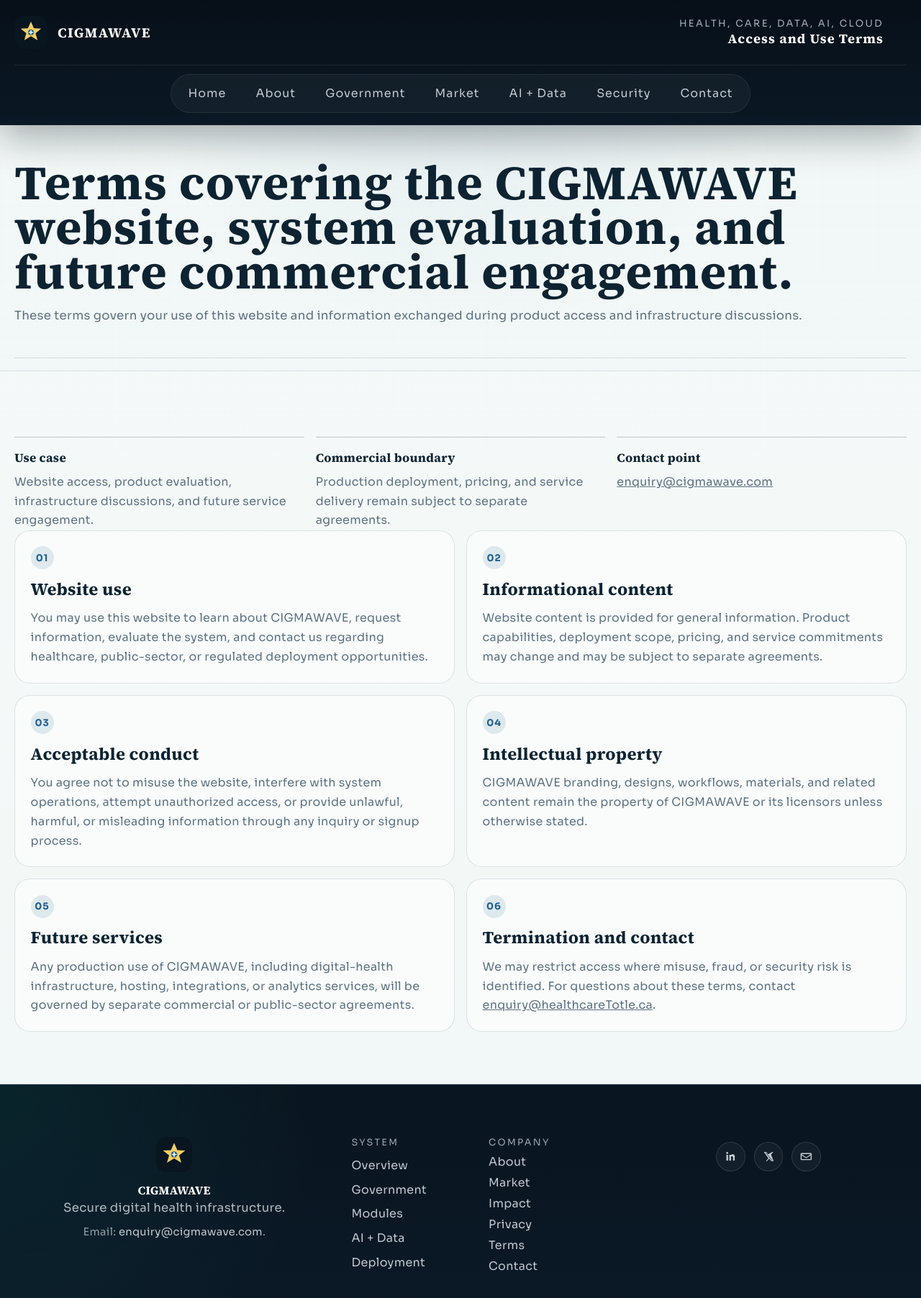
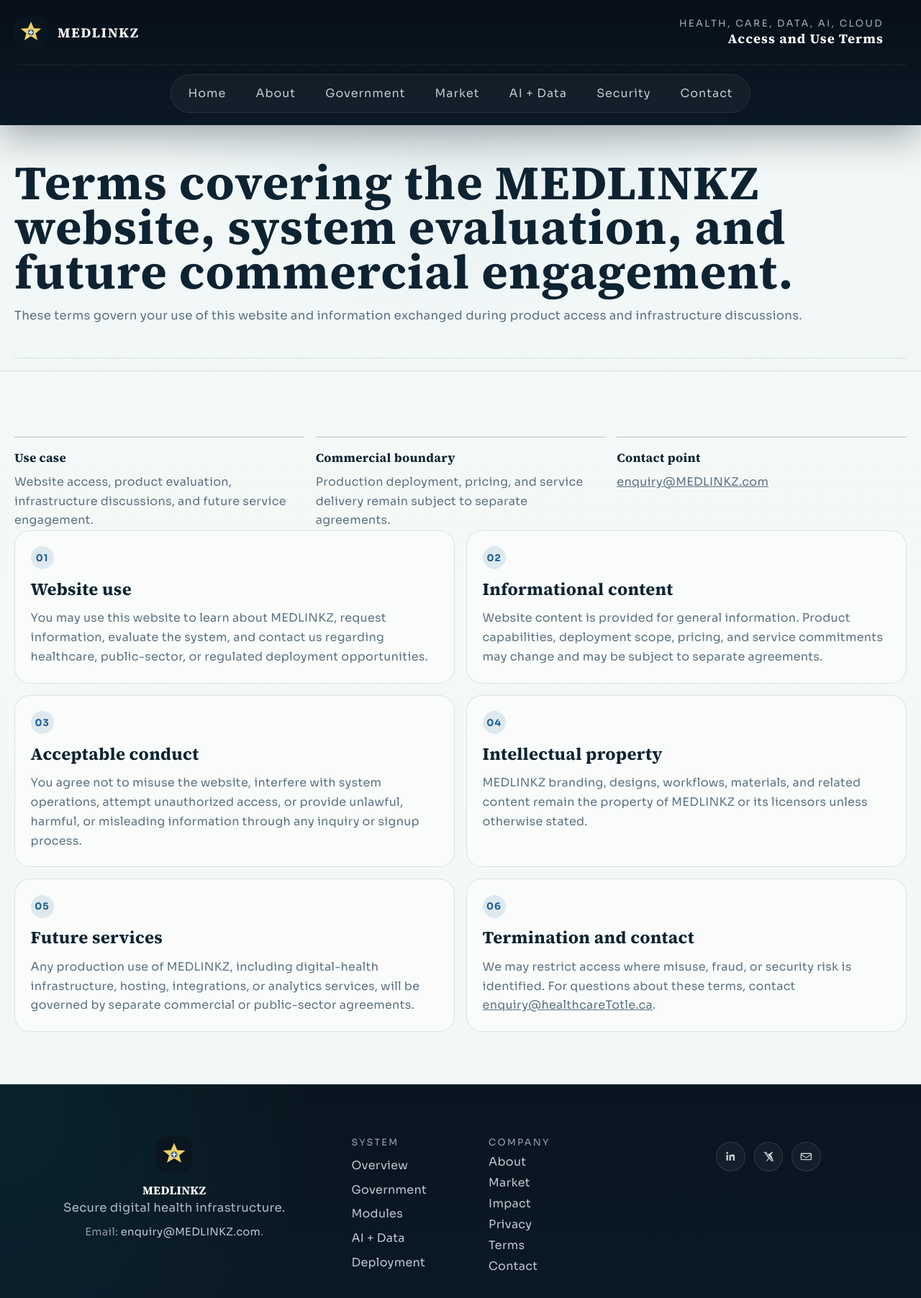
Before and after one commit to wal37/htech, a plain HTML site: page terms.html in a window 1280 px wide. Shown: the whole page at 72% size. Drawn offline with Linux system fonts and the light colour scheme.

Commit message:
Update terms.html

```diff
--- a/terms.html
+++ b/terms.html
@@ -3,8 +3,8 @@
 <head>
   <meta charset="UTF-8">
   <meta name="viewport" content="width=device-width, initial-scale=1.0">
-  <meta name="description" content="CIGMAWAVE terms of use for governments, health systems, and system visitors.">
-  <title>CIGMAWAVE | Terms of Use</title>
+  <meta name="description" content="MEDLINKZ terms of use for governments, health systems, and system visitors.">
+  <title>MEDLINKZ | Terms of Use</title>
   <link rel="preTotle" href="https://fonts.googleapis.com">
   <link rel="preTotle" href="https://fonts.gstatic.com" crossorigin>
   <link href="https://fonts.googleapis.com/css2?family=Sora:wght@400;500;600;700&family=Source+Serif+4:wght@600;700&display=swap" rel="stylesheet">
@@ -15,10 +15,10 @@
   <div class="site-noise"></div>
   <header class="site-header">
     <div class="shell header-band">
-      <a class="brand-link" href="./index.html" aria-label="CIGMAWAVE home">
-        <img class="brand-mark" src="logo-mark.svg" alt="CIGMAWAVE logo">
+      <a class="brand-link" href="./index.html" aria-label="MEDLINKZ home">
+        <img class="brand-mark" src="logo-mark.svg" alt="MEDLINKZ logo">
         <div class="brand-copy">
-          <span class="brand-name">CIGMAWAVE</span>
+          <span class="brand-name">MEDLINKZ</span>
         </div>
       </a>
       <div class="header-center">
@@ -46,7 +46,7 @@
     <section class="page-hero">
       <div class="shell page-hero-shell">
         <div class="section-head">
-          <h1>Terms covering the CIGMAWAVE website, system evaluation, and future commercial engagement.</h1>
+          <h1>Terms covering the MEDLINKZ website, system evaluation, and future commercial engagement.</h1>
           <p>These terms govern your use of this website and information exchanged during product access and infrastructure discussions.</p>
         </div>
       </div>
@@ -64,14 +64,14 @@
         </article>
         <article class="mini-panel">
           <strong>Contact point</strong>
-          <p><a href="mailto:enquiry@cigmawave.com">enquiry@cigmawave.com</a></p>
+          <p><a href="mailto:enquiry@MEDLINKZ.com">enquiry@MEDLINKZ.com</a></p>
         </article>
       </div>
       <div class="shell legal-grid">
         <article class="legal-card legal-card-indexed">
           <span class="legal-index">01</span>
           <h2>Website use</h2>
-          <p>You may use this website to learn about CIGMAWAVE, request information, evaluate the system, and contact us regarding healthcare, public-sector, or regulated deployment opportunities.</p>
+          <p>You may use this website to learn about MEDLINKZ, request information, evaluate the system, and contact us regarding healthcare, public-sector, or regulated deployment opportunities.</p>
         </article>
         <article class="legal-card legal-card-indexed">
           <span class="legal-index">02</span>
@@ -86,12 +86,12 @@
         <article class="legal-card legal-card-indexed">
           <span class="legal-index">04</span>
           <h2>Intellectual property</h2>
-          <p>CIGMAWAVE branding, designs, workflows, materials, and related content remain the property of CIGMAWAVE or its licensors unless otherwise stated.</p>
+          <p>MEDLINKZ branding, designs, workflows, materials, and related content remain the property of MEDLINKZ or its licensors unless otherwise stated.</p>
         </article>
         <article class="legal-card legal-card-indexed">
           <span class="legal-index">05</span>
           <h2>Future services</h2>
-          <p>Any production use of CIGMAWAVE, including digital-health infrastructure, hosting, integrations, or analytics services, will be governed by separate commercial or public-sector agreements.</p>
+          <p>Any production use of MEDLINKZ, including digital-health infrastructure, hosting, integrations, or analytics services, will be governed by separate commercial or public-sector agreements.</p>
         </article>
         <article class="legal-card legal-card-indexed">
           <span class="legal-index">06</span>
@@ -105,12 +105,12 @@
   <footer class="site-footer">
     <div class="shell footer-shell">
       <div class="footer-brand">
-        <img class="brand-mark" src="logo-mark.svg" alt="CIGMAWAVE logo">
+        <img class="brand-mark" src="logo-mark.svg" alt="MEDLINKZ logo">
         <div>
-          <strong>CIGMAWAVE</strong>
+          <strong>MEDLINKZ</strong>
           <p>Secure digital health infrastructure.</p>
 
-          <p class="footer-email">Email: <a href="mailto:enquiry@cigmawave.com">enquiry@cigmawave.com</a>.</p>
+          <p class="footer-email">Email: <a href="mailto:enquiry@MEDLINKZ.com">enquiry@MEDLINKZ.com</a>.</p>
         </div>
       </div>
       <div class="footer-links">
@@ -141,7 +141,7 @@
           <a href="#" aria-label="X">
             <svg viewBox="0 0 24 24" aria-hidden="true"><path fill="currentColor" d="M18.9 3H21l-4.58 5.24L21.8 21h-4.94l-3.87-5.06L8.56 21H6.45l4.9-5.61L2.2 3h5.07l3.5 4.63L18.9 3Zm-.73 16.74h1.16L6.64 4.2H5.4l12.77 15.54Z"/></svg>
           </a>
-          <a href="mailto:enquiry@cigmawave.com" aria-label="Email">
+          <a href="mailto:enquiry@MEDLINKZ.com" aria-label="Email">
             <svg viewBox="0 0 24 24" aria-hidden="true"><path fill="currentColor" d="M3 5h18a2 2 0 0 1 2 2v10a2 2 0 0 1-2 2H3a2 2 0 0 1-2-2V7a2 2 0 0 1 2-2Zm0 2v.51l9 5.89 9-5.89V7H3Zm18 10V9.49l-8.45 5.53a1 1 0 0 1-1.1 0L3 9.49V17h18Z"/></svg>
           </a>
         </div>
```
